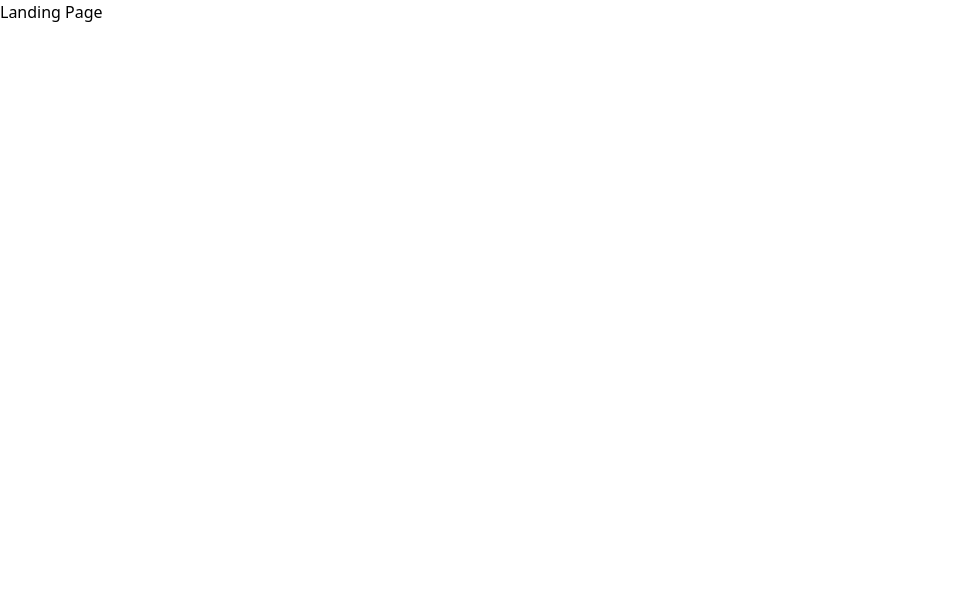
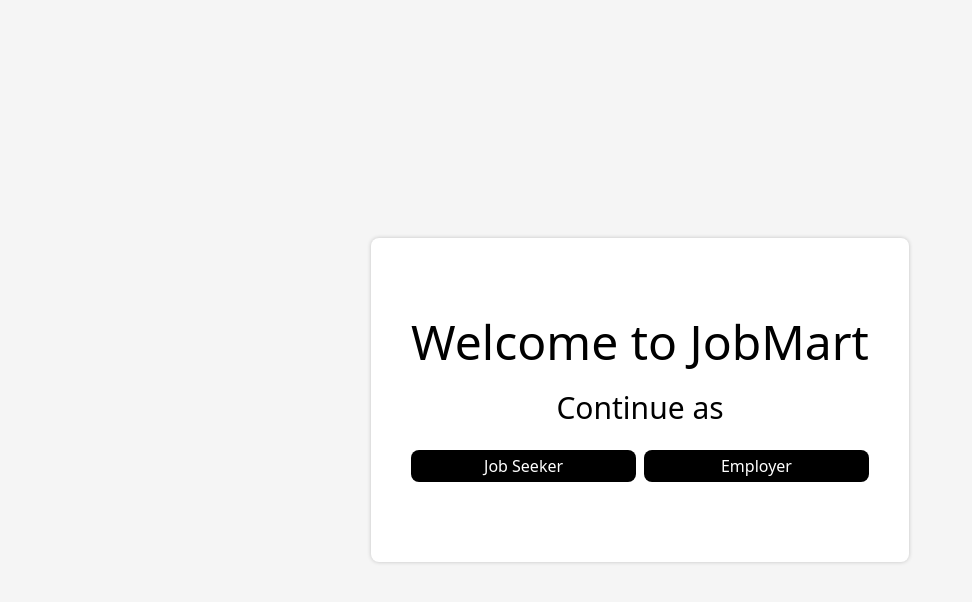
Before and after one commit to varindersingh6885/job-portal, a React (Vite) app: page / in a window 1280 px wide. Shown: the top 602 px of the page, without its empty margins (0-972 px from the left). Built offline with nearby package versions, Linux system fonts and the light colour scheme.

Commit message:
chore: create landing page, employer/jobseeker login routes

```diff
--- a/src/App.tsx
+++ b/src/App.tsx
@@ -5,7 +5,7 @@
   const routes = useAppRoutes();
 
   return (
-    <div>
+    <div className="bg-ui-background-secondary">
       <RouterProvider router={createBrowserRouter(routes)} />
     </div>
   );
--- /dev/null
+++ b/src/components/Button.tsx
@@ -0,0 +1,15 @@
+interface ButtonProps {
+  label: string;
+  onClick: () => void;
+}
+
+export const Button = ({ label, onClick }: ButtonProps) => {
+  return (
+    <button
+      className="bg-ui-button-primary text-ui-button-text-primary px-5 py-1 rounded-lg cursor-pointer hover:bg-ui-button-primary-hover active:bg-ui-button-primary w-full"
+      onClick={onClick}
+    >
+      {label}
+    </button>
+  );
+};
--- /dev/null
+++ b/src/pages/Landing.tsx
@@ -0,0 +1,26 @@
+import { useNavigate } from "react-router-dom";
+import { Button } from "../components/Button";
+import { APP_ROUTES } from "../shared/constants";
+
+export const LandingPage = () => {
+  const navigate = useNavigate();
+
+  return (
+    <div className="h-screen w-screen flex justify-center items-center">
+      <div className="flex flex-col gap-6 text-center px-10 py-20 rounded-lg shadow-ui-4 bg-ui-background-primary">
+        <h1 className="text-5xl">Welcome to JobMart</h1>
+        <h2 className="text-3xl">Continue as</h2>
+        <div className="flex gap-2 justify-between">
+          <Button
+            label="Job Seeker"
+            onClick={() => navigate(APP_ROUTES.JOB_SEEKER_LOGIN)}
+          />
+          <Button
+            label="Employer"
+            onClick={() => navigate(APP_ROUTES.EMPLOYER_LOGIN)}
+          />
+        </div>
+      </div>
+    </div>
+  );
+};
--- /dev/null
+++ b/src/shared/constants.ts
@@ -0,0 +1,11 @@
+export enum APP_ROUTES {
+  LANDING = "/",
+
+  // Job Seeker routes
+  JOB_SEEKER_LOGIN = "/login",
+  JOB_SEEKER_REGISTER = "/register",
+
+  // Employer routes
+  EMPLOYER_LOGIN = "/employer/login",
+  EMPLOYER_REGISTER = "/employer/register",
+}
--- a/tailwind.config.js
+++ b/tailwind.config.js
@@ -2,7 +2,24 @@
 export default {
   content: ["./index.html", "./src/**/*.{js,ts,jsx,tsx}"],
   theme: {
-    extend: {},
+    extend: {
+      colors: {
+        "ui-text-primary": "#000000",
+        "ui-text-secondary": "#ffffff",
+        "ui-button-text-primary": "#ffffff",
+        "ui-button-text-secondary": "#000000",
+      },
+      boxShadow: {
+        "ui-4": "0 0 4px 0 rgba(0, 0, 0, 0.2)",
+      },
+      backgroundColor: {
+        "ui-background-primary": "#ffffff",
+        "ui-background-secondary": "#f5f5f5",
+        "ui-button-primary": "#000000",
+        "ui-button-primary-hover": "#000000d6",
+        "ui-button-secondary": "#f5f5f5",
+      },
+    },
   },
   plugins: [],
 };
```
Also changed, not shown: src/routes.tsx (+15 -5 lines).
